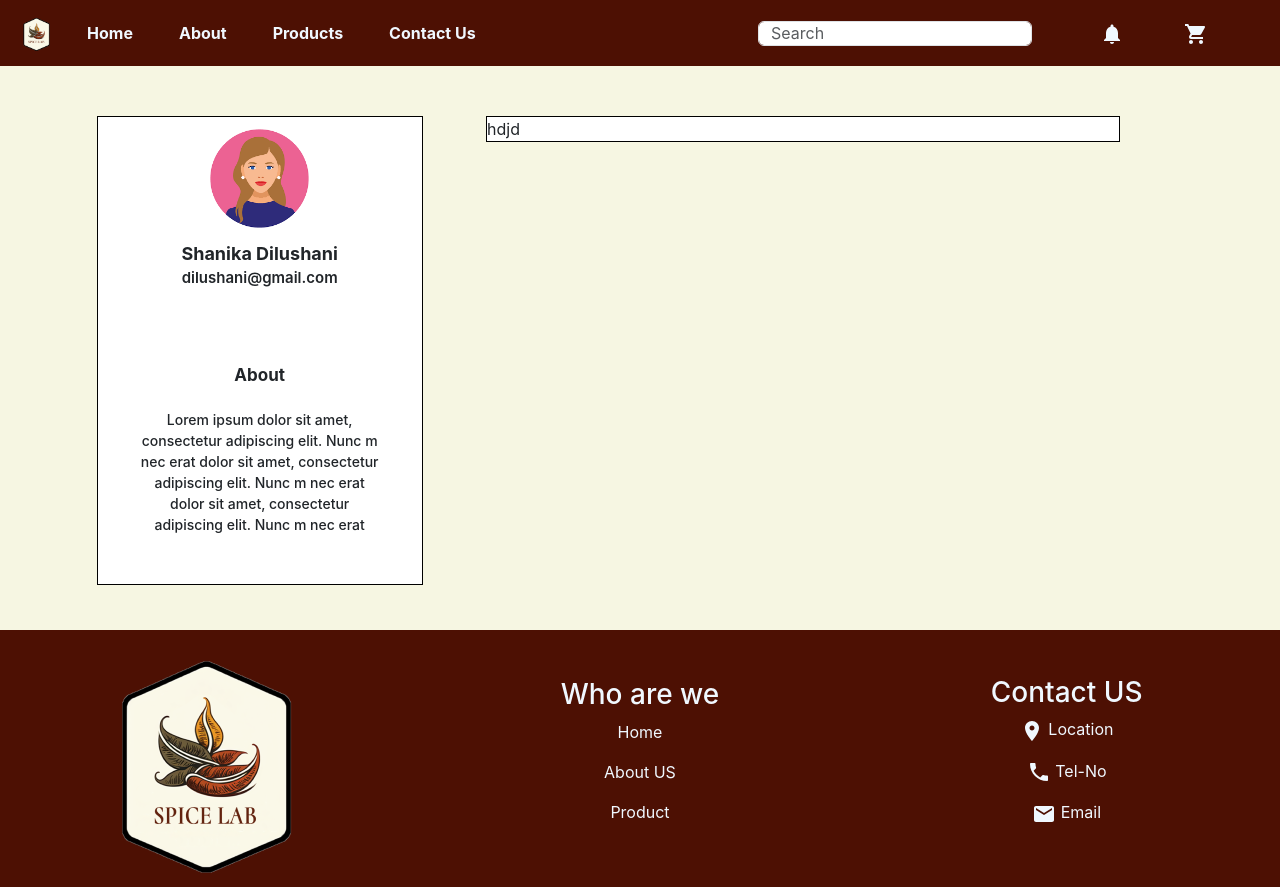
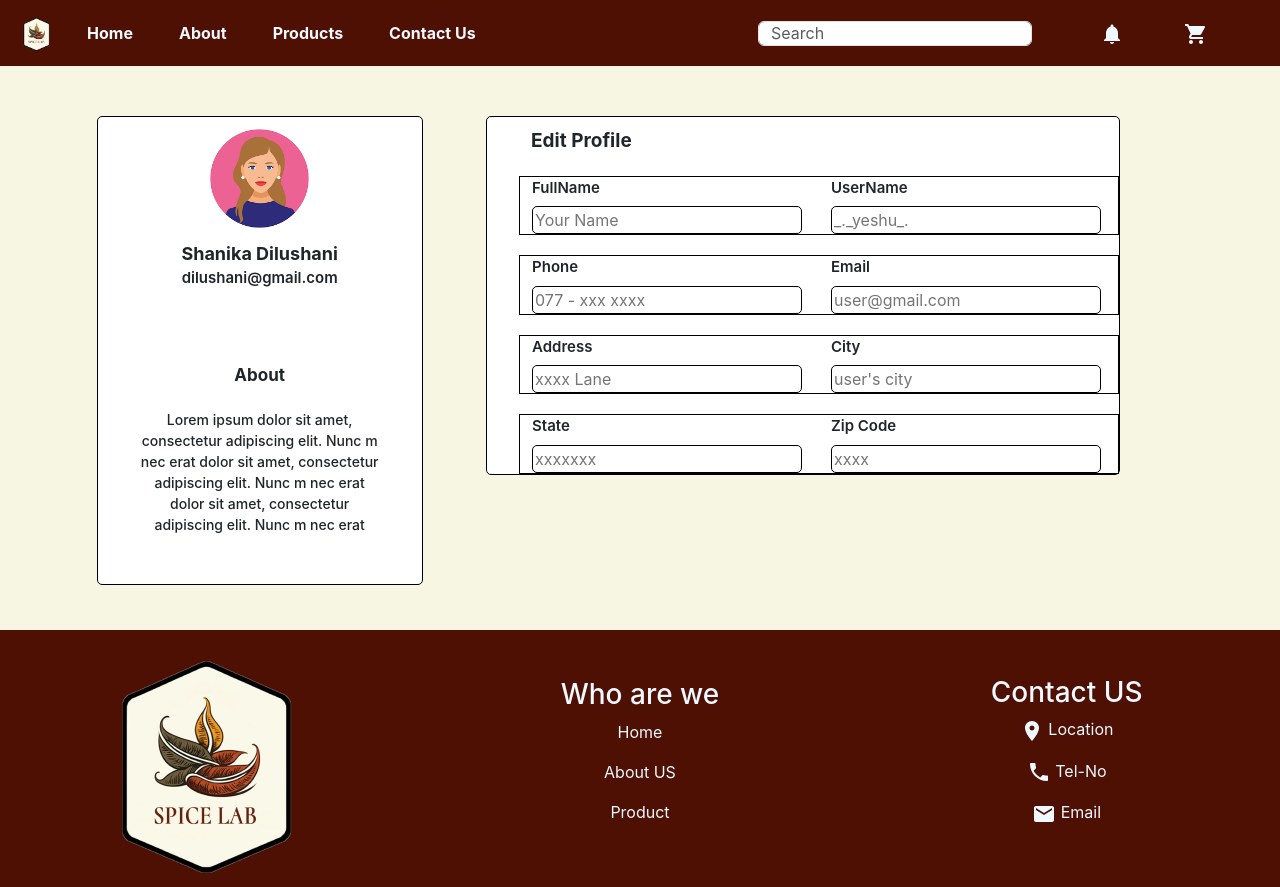
Before and after one commit to TharushaRuwantha/SpiceLab, a React (Create React App) app in the folder frontend/spice_lab/: page /profileeditpage in a window 1280 px wide. Built offline with nearby package versions, Linux system fonts and the light colour scheme.

Commit message:
added some features

```diff
--- a/frontend/spice_lab/src/Components/profileeditComponent/profileeditpageleftside.css
+++ b/frontend/spice_lab/src/Components/profileeditComponent/profileeditpageleftside.css
@@ -5,6 +5,7 @@
 .profileeditmainleft{
     background-color: rgb(255, 255, 255);
     border: 1px solid black;
+    border-radius: 5px;
 }
 
 .profilepageimg{
--- a/frontend/spice_lab/src/Components/profileeditComponent/profileeditpagerightside.css
+++ b/frontend/spice_lab/src/Components/profileeditComponent/profileeditpagerightside.css
@@ -5,8 +5,42 @@
 .profileeditmainright{
     background-color: rgb(255, 255, 255);
     border: 1px solid black;
+    border-radius: 5px;
 }
 
 /* .underprofileR{
     margin-bottom: 20%;
 } */
+
+.rightside_row_one{
+    margin-top: 10px;
+    margin-left: 20px;
+}
+
+.rightsidetopic{
+    font-size: 19px;
+    font-weight: 700;
+}
+
+.mak{
+    border:1px solid black;
+}
+
+.rightsiderow{
+    margin-top: 20px;
+    margin-left: 20px;
+}
+
+.subhead{
+    font-size: 15px;
+    font-weight: 600;
+}
+
+.editprofilepage_textbox{
+    border: 1px solid black;
+    border-radius: 5px;
+    width: 270px;
+    margin-top: 7px;
+
+
+}
--- a/frontend/spice_lab/src/Components/profileeditComponent/profileeditpagerightside.js
+++ b/frontend/spice_lab/src/Components/profileeditComponent/profileeditpagerightside.js
@@ -8,9 +8,56 @@ function ProfileEditRightSide(){
 
                 <div className="col-sm-1 "></div>
                 <div className="col-sm-10  profileeditmainright">
-                    <div className="row">
-                        hdjd
+
+                    <div className="row rightside_row_one">
+                        <t className="rightsidetopic">Edit Profile</t>
                     </div>
+
+                    <div className="row rightsiderow mak">
+                        <div className="col-sm-6 ">
+                            <div className="subhead">FullName</div>
+                            <div><input type="text" class="editprofilepage_textbox" placeholder="Your Name" required/></div>
+                        </div>
+                        <div className="col-sm-6 ">
+                            <div className="subhead">UserName</div>
+                            <div><input type="text" class="editprofilepage_textbox" placeholder="_._yeshu_." required/></div>
+                        </div>
+                    </div>
+                    <div className="row rightsiderow mak">
+                        <div className="col-sm-6 ">
+                            <div className="subhead">Phone</div>
+                            <div><input type="text" class="editprofilepage_textbox" placeholder="077 - xxx xxxx" required/></div>
+                        </div>
+                        <div className="col-sm-6 ">
+                            <div className="subhead">Email</div>
+                            <div><input type="text" class="editprofilepage_textbox" placeholder="user@gmail.com" required/></div>
+                        </div>
+                    </div>
+                    <div className="row rightsiderow mak">
+                        <div className="col-sm-6 ">
+                            <div className="subhead">Address</div>
+                            <div><input type="text" class="editprofilepage_textbox" placeholder="xxxx Lane" required/></div>
+                        </div>
+                        <div className="col-sm-6 ">
+                            <div className="subhead">City</div>
+                            <div><input type="text" class="editprofilepage_textbox" placeholder="user's city" required/></div>
+                        </div>
+                    </div>
+                    <div className="row rightsiderow mak">
+                        <div className="col-sm-6 ">
+                            <div className="subhead">State</div>
+                            <div><input type="text" class="editprofilepage_textbox" placeholder="xxxxxxx" required/></div>
+                        </div>
+                        <div className="col-sm-6 ">
+                            <div className="subhead">Zip Code</div>
+                            <div><input type="text" class="editprofilepage_textbox" placeholder="xxxx" required/></div>
+                        </div>
+                    </div>
+
+                    <div className="row rightside_row_two"></div>
+
+
+
                     {/* <div className="row underprofile"></div> */}
                 </div>
                 <div className="col-sm-1 "></div>
```
